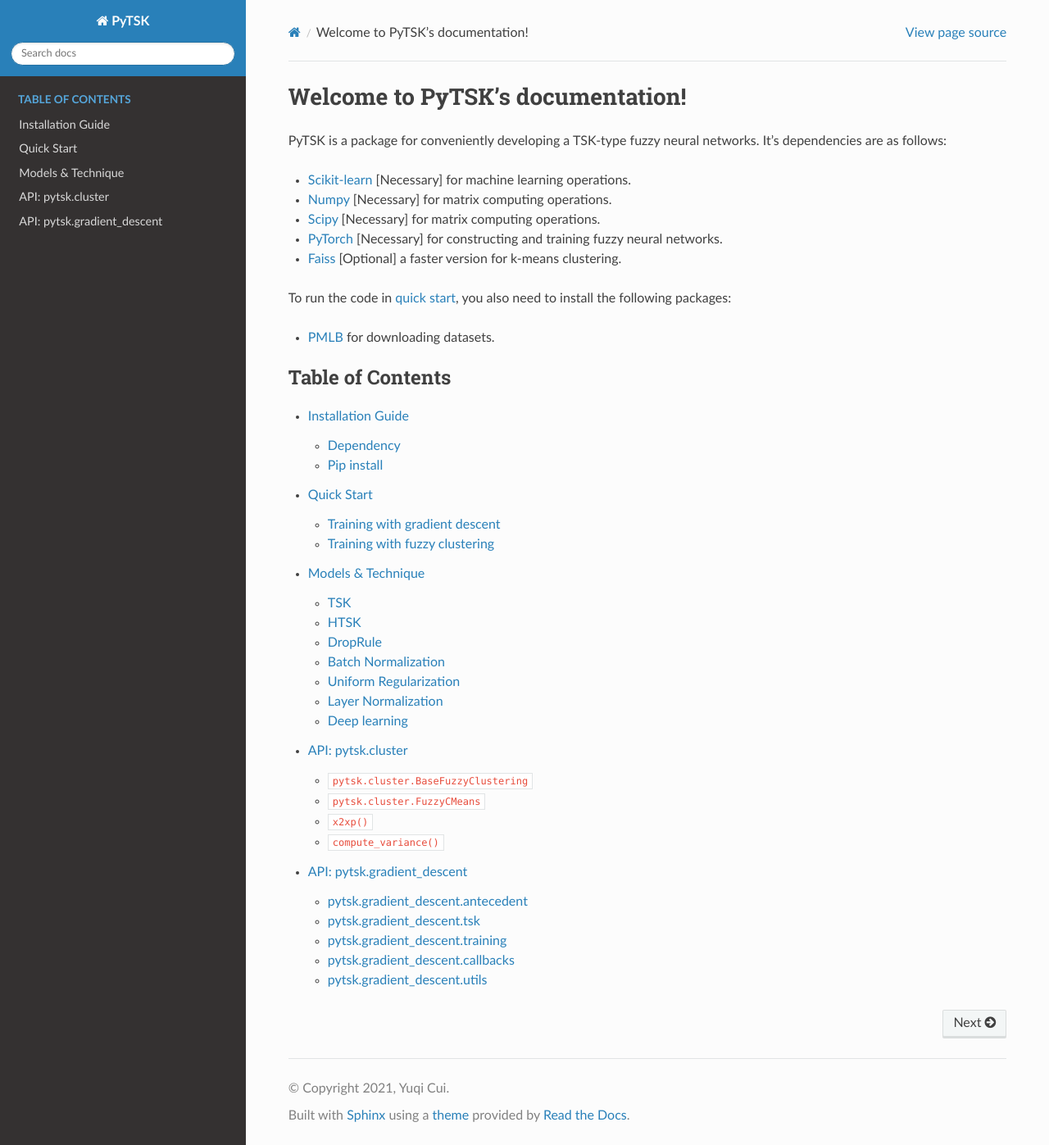
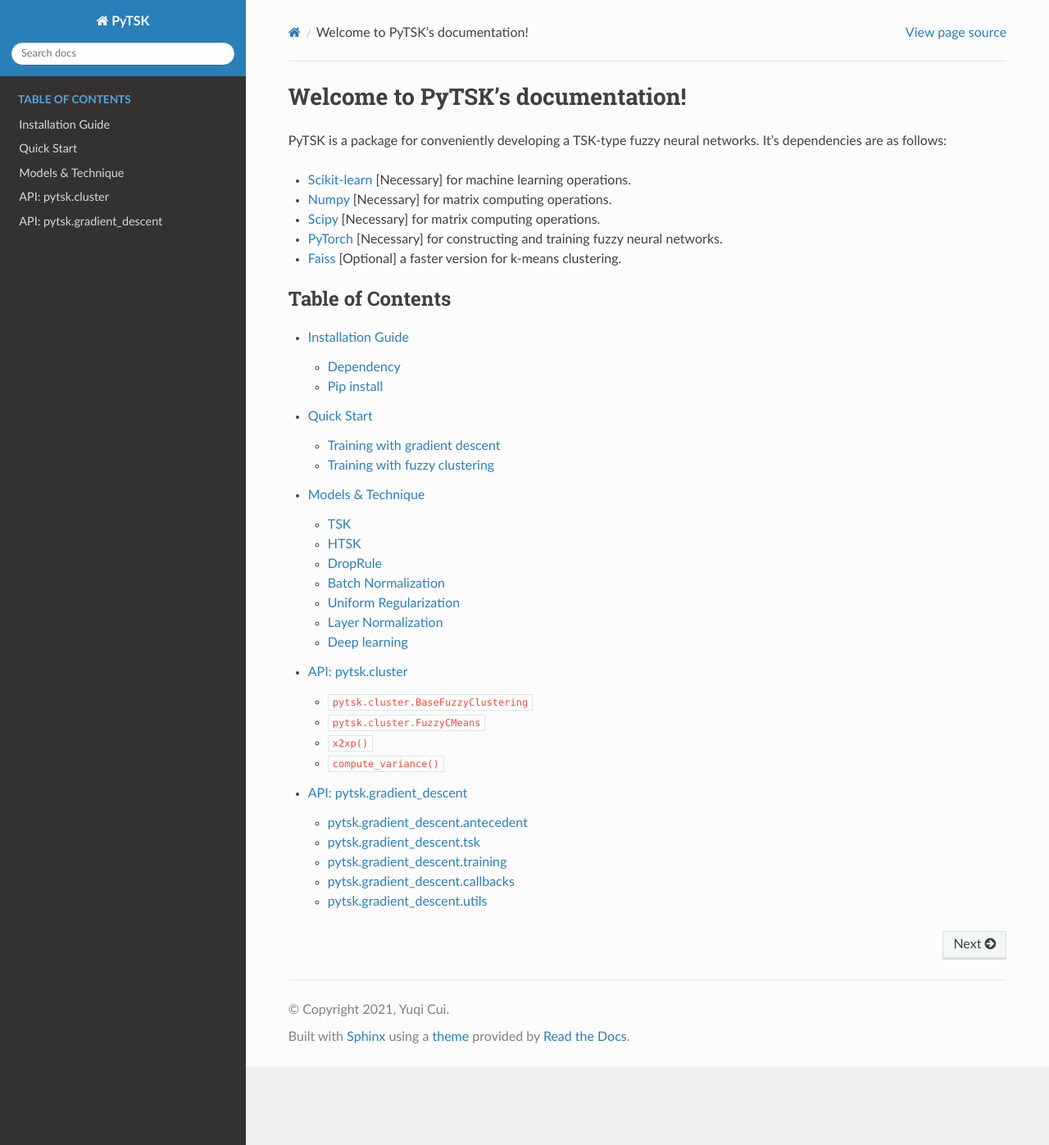
Before and after one commit to YuqiCui/pytskdocs, a Sphinx documentation site: the page built from source/index.rst, in a window 1280 px wide and 1397 px high. Shown: the whole window at 82% size. Built offline with Sphinx 7.4.7 and the Read the Docs theme 2.0.0, drawn with Linux system fonts in a browser that asks for light colours.

Commit message:
Update index.rst

```diff
--- a/source/index.rst
+++ b/source/index.rst
@@ -14,12 +14,6 @@ It's dependencies are as follows:
 * `PyTorch <https://pytorch.org>`_ [Necessary] for constructing and training fuzzy neural networks.
 * `Faiss <https://github.com/facebookresearch/faiss>`_ [Optional] a faster version for k-means clustering.
 
-To run the code in `quick start <quick_start.html>`_, you also need to install the following packages:
-
-* `PMLB <https://epistasislab.github.io/pmlb/>`_ for downloading datasets.
-
-
-
 .. toctree::
    :caption: Table of Contents
    :glob:
```
